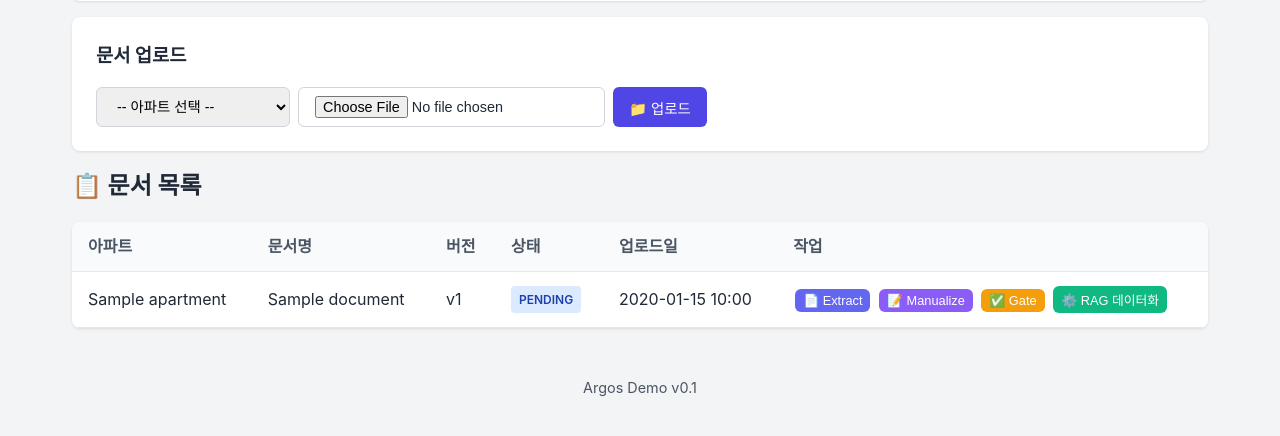
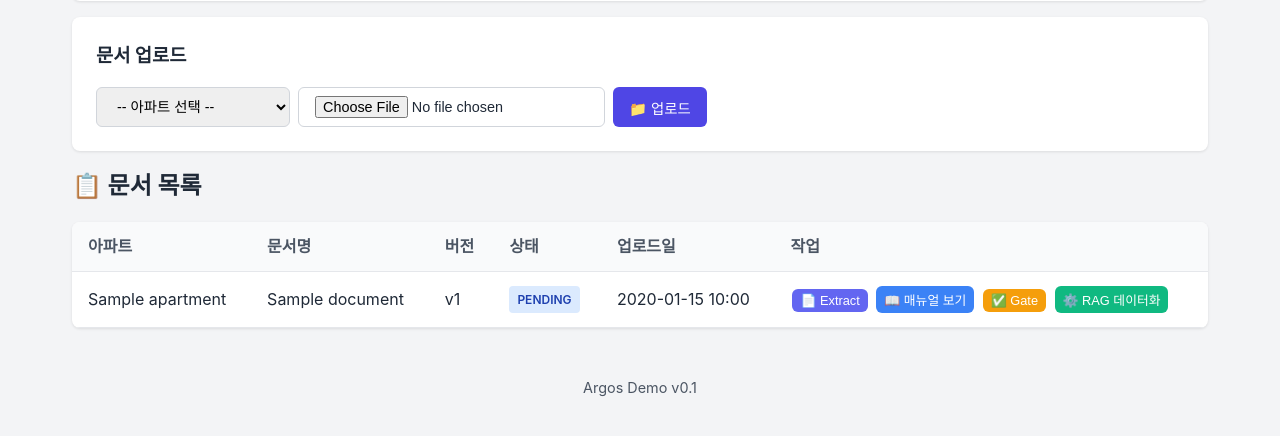
Before and after one commit to yjw0817/CHATBOT_SERVER, a FastAPI app: page /ui/upload in a window 1280 px wide. Shown: the part 336-772 px from the top of the page. Run offline with FastAPI, Linux system fonts and the light colour scheme; tables that the repository leaves empty hold one stand-in row (values such as "Sample post"); some libraries are stand-ins or nearby versions.

Commit message:
feat: 매뉴얼 생성된 문서는 Manualize 대신 매뉴얼 보기 버튼 표시

```diff
--- a/argos/routers/ui.py
+++ b/argos/routers/ui.py
@@ -35,6 +35,12 @@ def upload_page(request: Request):
         ORDER BY d.created_at DESC
     """)
     documents = [dict(row) for row in cursor.fetchall()]
+
+    # Check which documents have existing manual sections
+    cursor.execute("SELECT DISTINCT doc_id FROM manual_sections")
+    docs_with_manual = {row["doc_id"] for row in cursor.fetchall()}
+    for doc in documents:
+        doc["has_manual"] = doc["doc_id"] in docs_with_manual
 
     conn.close()
 
--- a/argos/templates/upload.html
+++ b/argos/templates/upload.html
@@ -56,10 +56,16 @@
                 <td class="actions-cell">
                     {% if doc.status != 'ARCHIVED' %}
                     <button class="btn-small btn-extract" onclick="extractText('{{ doc.doc_id }}')">📄 Extract</button>
+                    {% if doc.has_manual %}
+                    <button class="btn-small btn-view-manual" onclick="openEditor('{{ doc.doc_id }}')">📖 매뉴얼
+                        보기</button>
+                    {% else %}
                     <button class="btn-small btn-manualize" onclick="manualize('{{ doc.doc_id }}')">📝
                         Manualize</button>
+                    {% endif %}
                     <button class="btn-small btn-gate" onclick="qualityGate('{{ doc.doc_id }}')">✅ Gate</button>
-                    <button class="btn-small btn-approve" id="approve-btn-{{ doc.doc_id }}" onclick="approve('{{ doc.doc_id }}')">⚙️ RAG 데이터화</button>
+                    <button class="btn-small btn-approve" id="approve-btn-{{ doc.doc_id }}"
+                        onclick="approve('{{ doc.doc_id }}')">⚙️ RAG 데이터화</button>
                     {% else %}
                     <span class="text-muted">Archived</span>
                     {% endif %}
@@ -80,7 +86,8 @@
         <span class="close" onclick="closeModal()">&times;</span>
         <h3 id="modal-title">결과</h3>
         <pre id="modal-body"></pre>
-        <div id="modal-buttons" style="display:none;margin-top:1rem;display:flex;gap:0.5rem;justify-content:flex-end;"></div>
+        <div id="modal-buttons" style="display:none;margin-top:1rem;display:flex;gap:0.5rem;justify-content:flex-end;">
+        </div>
     </div>
 </div>
 
@@ -95,7 +102,8 @@
             <!-- Sections will be injected here -->
         </div>
 
-        <div style="margin-top: 2rem; display: flex; justify-content: flex-end; gap: 0.5rem; border-top: 1px solid #eee; padding-top: 1rem;">
+        <div
+            style="margin-top: 2rem; display: flex; justify-content: flex-end; gap: 0.5rem; border-top: 1px solid #eee; padding-top: 1rem;">
             <button class="btn" style="background:#9ca3af;" onclick="closeEditor()">취소</button>
             <button class="btn" style="background:#f59e0b;" onclick="revalidateEditor()">🔍 AI 재검증 (Gate)</button>
             <button id="save-editor-btn" class="btn" onclick="saveEditor()">💾 저장하기</button>
@@ -445,6 +453,10 @@
         background: #8b5cf6;
     }
 
+    .btn-view-manual {
+        background: #3b82f6;
+    }
+
     .btn-gate {
         background: #f59e0b;
     }
```
